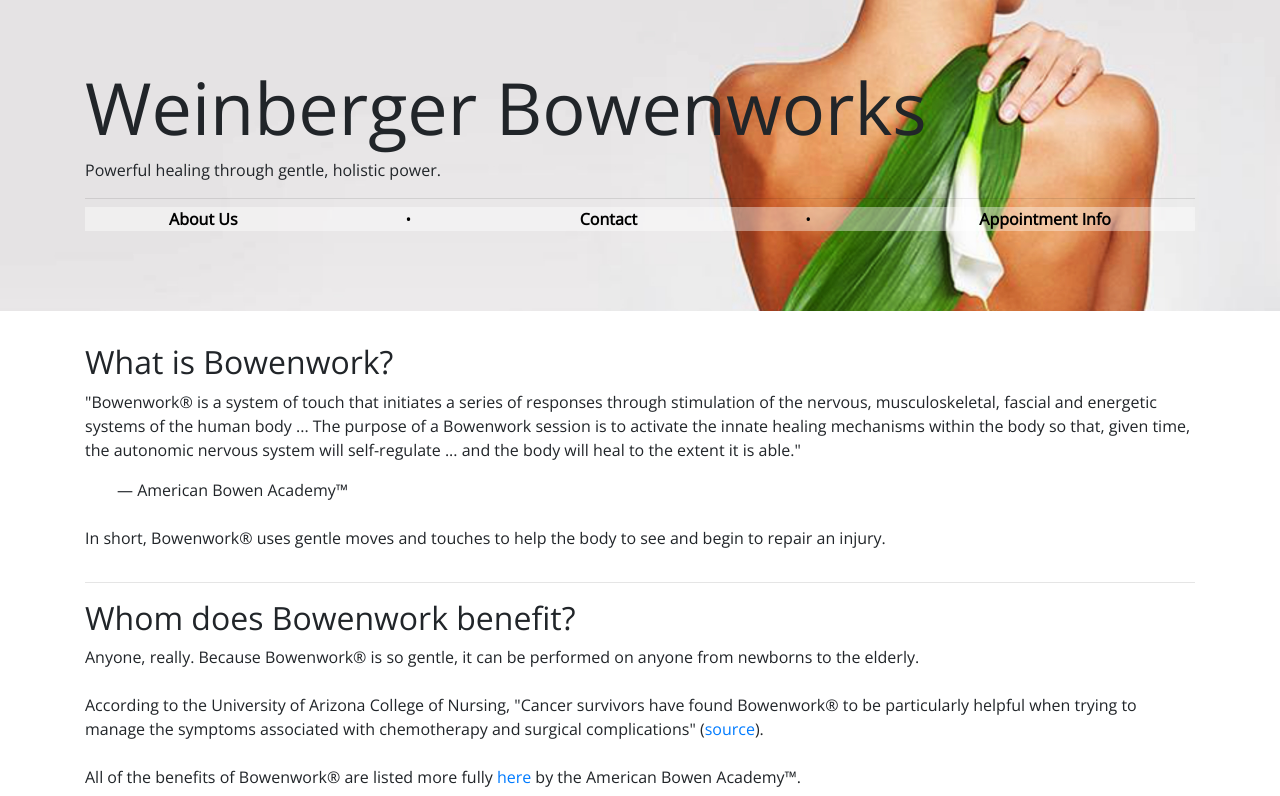
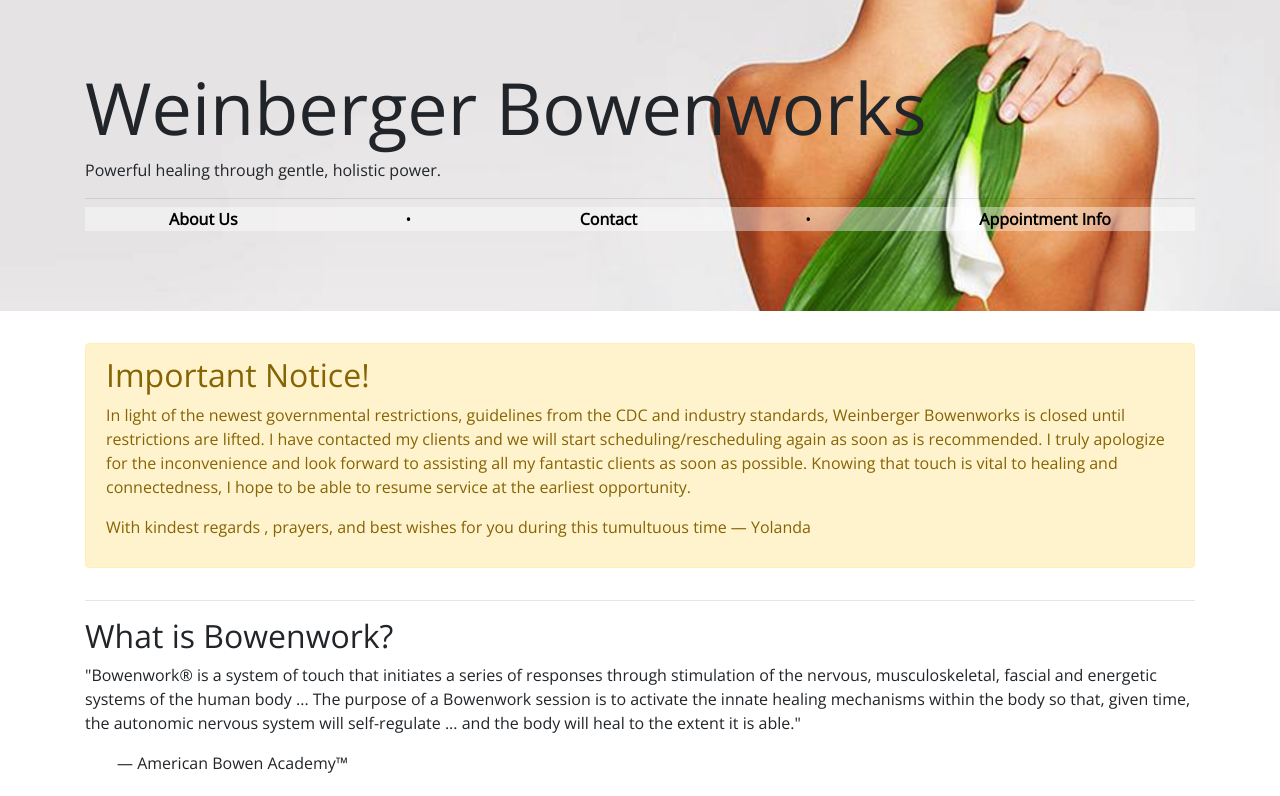
Before and after one commit to lochem2-718/weinbergerbowenworks.com, a website: page index.html in a window 1280 px wide. Shown: the top 796 px of the page. Drawn offline with nearby package versions, Linux system fonts and the light colour scheme.

Commit message:
changed for COID-19

```diff
--- a/index.html
+++ b/index.html
@@ -6,7 +6,8 @@
     <meta name="viewport" content="width=device-width, initial-scale=1.0">
     <meta http-equiv="X-UA-Compatible" content="ie=edge">
     <title>Weinberger Bowenworks</title>
-    <link rel="stylesheet" href="https://stackpath.bootstrapcdn.com/bootstrap/4.2.1/css/bootstrap.min.css" integrity="sha384-GJzZqFGwb1QTTN6wy59ffF1BuGJpLSa9DkKMp0DgiMDm4iYMj70gZWKYbI706tWS" crossorigin="anonymous">
+    <link rel="stylesheet" href="https://stackpath.bootstrapcdn.com/bootstrap/4.2.1/css/bootstrap.min.css"
+        integrity="sha384-GJzZqFGwb1QTTN6wy59ffF1BuGJpLSa9DkKMp0DgiMDm4iYMj70gZWKYbI706tWS" crossorigin="anonymous">
     <link rel="stylesheet" href="presentation.css">
 </head>
 
@@ -26,8 +27,8 @@
                         <li><a href="appointment-info.html">Appointment Info</a></li>
                     </ul>
                 </nav>
-                <button class="btn btn-outline-dark collapse-button" id="navigation-mobile-button" data-toggle="collapse"
-                    data-target="#mobile-nav-collapse">&#9776;</button>
+                <button class="btn btn-outline-dark collapse-button" id="navigation-mobile-button"
+                    data-toggle="collapse" data-target="#mobile-nav-collapse">&#9776;</button>
                 <div class="collapse" id="mobile-nav-collapse">
                     <nav class="navigation navigation-mobile">
                         <div><a href="#">About Us</a></div>
@@ -38,6 +39,27 @@
             </div>
         </div>
         <div class="container">
+            <div class="row">
+                <div class="col">
+                    <div class="alert alert-warning" role="alert">
+                        <h2>Important Notice!</h2>
+                        <p>
+                            In light of the newest governmental restrictions, guidelines from the CDC and industry
+                            standards, Weinberger Bowenworks is closed until restrictions are lifted. I have contacted
+                            my clients and we will start scheduling/rescheduling again as soon as is recommended. I
+                            truly
+                            apologize for the inconvenience and look forward to assisting all my fantastic clients as
+                            soon as possible. Knowing that touch is vital to healing and connectedness, I hope to be
+                            able to resume service at the earliest opportunity.
+                        </p>
+                        <p>
+                            With kindest regards , prayers, and best wishes for you during this tumultuous time &mdash;
+                            Yolanda
+                        </p>
+                    </div>
+                </div>
+            </div>
+            <hr>
             <div class="row">
                 <div class="col">
                     <h2>What is Bowenwork?</h2>
@@ -66,7 +88,8 @@
 
                         According to the University of Arizona College of Nursing, "Cancer survivors have found
                         Bowenwork® to be particularly helpful when trying to manage the
-                        symptoms associated with chemotherapy and surgical complications" (<a href="https://www.uacommunitycancerconnections.org/content/bowenwork"
+                        symptoms associated with chemotherapy and surgical complications" (<a
+                            href="https://www.uacommunitycancerconnections.org/content/bowenwork"
                             target="_blank">source</a>).<br><br>
 
                         All of the benefits of Bowenwork&reg; are listed more fully
@@ -79,7 +102,8 @@
             <hr>
             <div class="row">
                 <div class="col">
-                    <img src="images/yolanda-image.jpeg" class="rounded owner-image" alt="An image of Yolanda Winberger, smiling to the camera">
+                    <img src="images/yolanda-image.jpeg" class="rounded owner-image"
+                        alt="An image of Yolanda Winberger, smiling to the camera">
                     <h2>About the Owner</h2>
                     <p>
                         Yolanda Weinberger has been practicing Bowenwork for 6 years. She first encountered
@@ -90,7 +114,8 @@
                         As a breast cancer survivor, she adamantly recommends Bowenwork&reg; for gentle support during
                         chemo and after surgery.<br><br>
                         In 2018, she won the 2018 Tucson award for Alternative Health (the press release can be
-                        downloaded <a href="files/press-release.pdf" download="press-release.pdf" target="_blank">here</a>).
+                        downloaded <a href="files/press-release.pdf" download="press-release.pdf"
+                            target="_blank">here</a>).
                     </p>
                 </div>
             </div>
@@ -99,8 +124,8 @@
                 <div class="col">
                     <h2>Awards</h2>
                     <ul class="list-unstyled">
-                        <li>2018 the Tucson Award for Alternative Health (<a href="files/press-release.pdf" download="press-release.pdf"
-                                target="_blank">source</a>)</li>
+                        <li>2018 the Tucson Award for Alternative Health (<a href="files/press-release.pdf"
+                                download="press-release.pdf" target="_blank">source</a>)</li>
                     </ul>
                 </div>
 
@@ -145,8 +170,12 @@
         &copy; Jared Weinberger 2019
     </footer>
 
-    <script src="https://code.jquery.com/jquery-3.3.1.slim.min.js" integrity="sha384-q8i/X+965DzO0rT7abK41JStQIAqVgRVzpbzo5smXKp4YfRvH+8abtTE1Pi6jizo" crossorigin="anonymous"></script>
-    <script src="https://stackpath.bootstrapcdn.com/bootstrap/4.2.1/js/bootstrap.min.js" integrity="sha384-B0UglyR+jN6CkvvICOB2joaf5I4l3gm9GU6Hc1og6Ls7i6U/mkkaduKaBhlAXv9k" crossorigin="anonymous"></script>
+    <script src="https://code.jquery.com/jquery-3.3.1.slim.min.js"
+        integrity="sha384-q8i/X+965DzO0rT7abK41JStQIAqVgRVzpbzo5smXKp4YfRvH+8abtTE1Pi6jizo"
+        crossorigin="anonymous"></script>
+    <script src="https://stackpath.bootstrapcdn.com/bootstrap/4.2.1/js/bootstrap.min.js"
+        integrity="sha384-B0UglyR+jN6CkvvICOB2joaf5I4l3gm9GU6Hc1og6Ls7i6U/mkkaduKaBhlAXv9k"
+        crossorigin="anonymous"></script>
 </body>
 
 </html>
--- a/package.json
+++ b/package.json
@@ -4,7 +4,7 @@
   "description": "weinbergerbowenworks.com",
   "main": "index.js",
   "scripts": {
-    "test": "echo \"Error: no test specified\" && exit 1"
+    "test": "yarn exec http-server"
   },
   "author": "",
   "license": "ISC",
@@ -13,6 +13,7 @@
     "gulp-clean-css": "^4.0.0",
     "gulp-gzip": "^1.4.2",
     "gulp-htmlmin": "^5.0.1",
-    "gulp-tar": "^2.1.0"
+    "gulp-tar": "^2.1.0",
+    "http-server": "^0.12.1"
   }
 }
--- a/presentation.css
+++ b/presentation.css
@@ -9,7 +9,6 @@
 }
 
 .jumbotron-fluid .undertitle {
-    font-weight: bloder;
     font: 'Open Sans';
 }
 
```
Also changed, not shown: appointment-info.html (+9 -6 lines), contact.html (+20 -0 lines), 1 other file.
